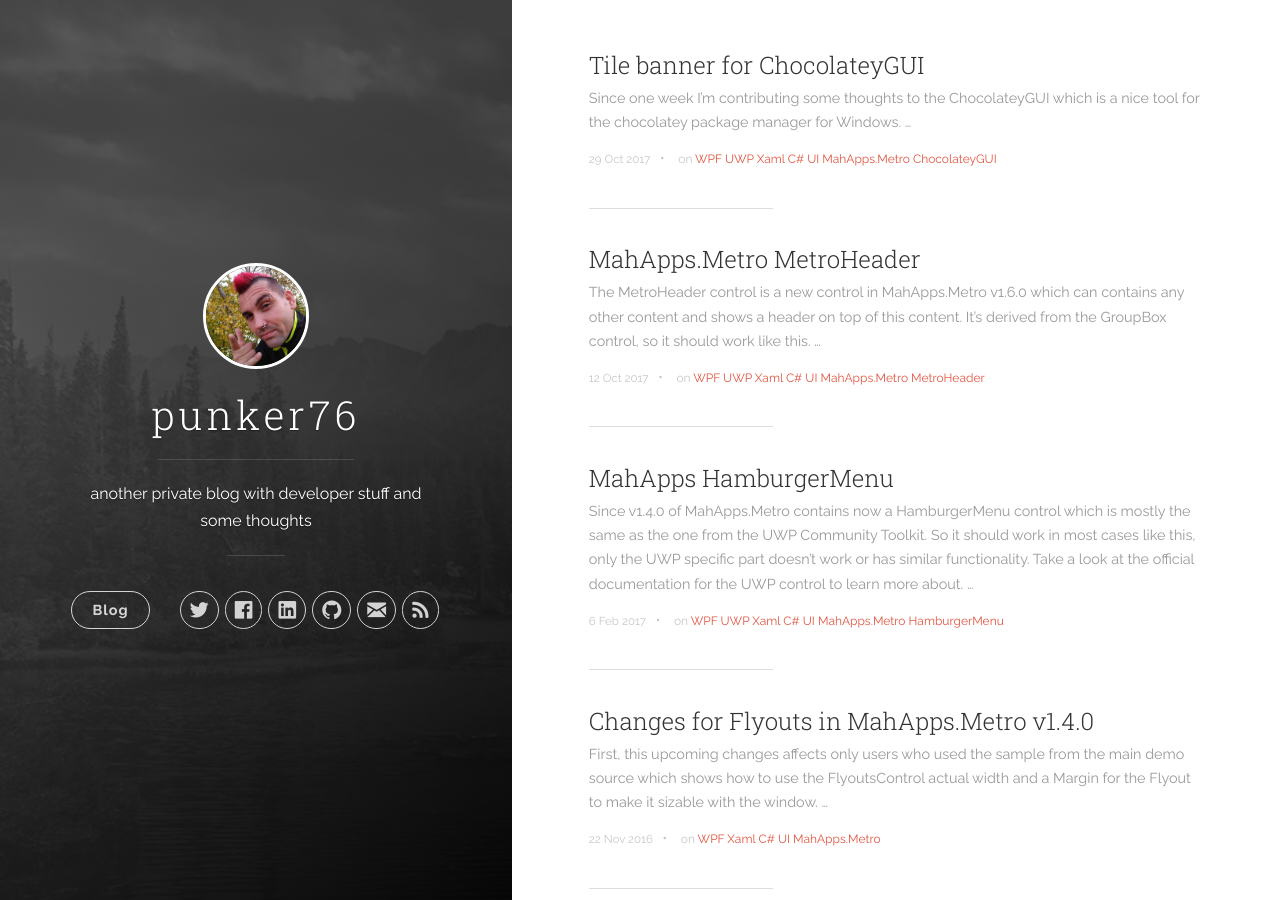
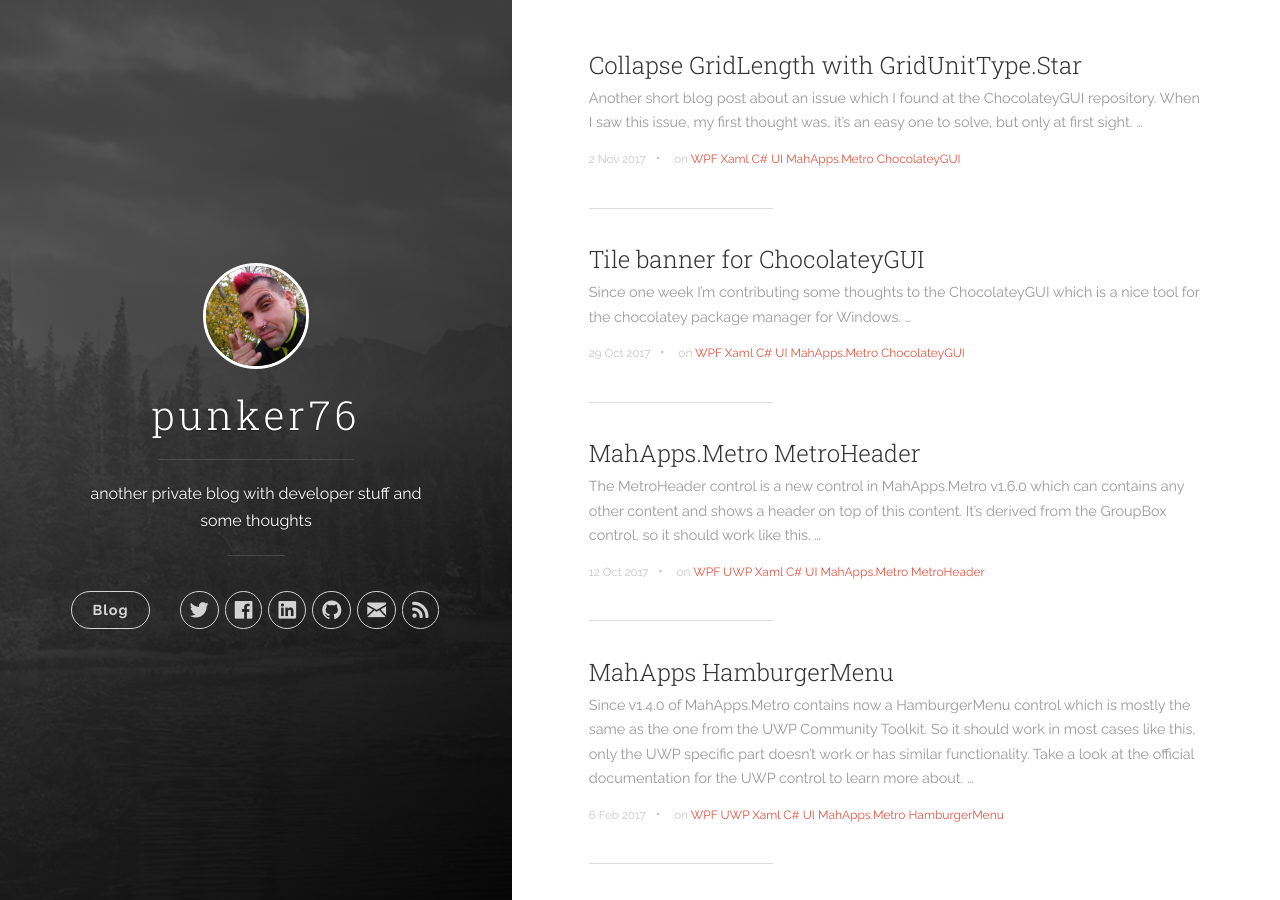
Before and after one commit to punker76/jekyll.jkarger.de, a Jekyll site: the page built from index.html, in a window 1280 px wide and 900 px high. Built offline with Jekyll 4.4.1, drawn with Linux system fonts in a browser that asks for light colours; nearby versions of some CDN libraries; the list of posts is cut into pages by our own code; some of the changed text lies outside the part shown.

Commit message:
"Collapse GridLength with GridUnitType.Star"

````diff
--- a/_posts/2017-10-29-tile-banner-for-chocolateygui.markdown
+++ b/_posts/2017-10-29-tile-banner-for-chocolateygui.markdown
@@ -4,7 +4,7 @@
 date:       2017-10-29 15:01:46 +0100
 comments:   true
 categories: [Develop,MahApps.Metro,ChocolateyGUI]
-tags:       [WPF,UWP,Xaml,C#,UI,MahApps.Metro,ChocolateyGUI]
+tags:       [WPF,Xaml,C#,UI,MahApps.Metro,ChocolateyGUI]
 ---
 
 Since one week I'm contributing some thoughts to the [ChocolateyGUI](https://github.com/chocolatey/ChocolateyGUI) which is a nice tool for the [chocolatey](https://chocolatey.org/) package manager for Windows.
--- /dev/null
+++ b/_posts/2017-11-02-collapse-gridlength-with-gridunittype-star.markdown
@@ -0,0 +1,171 @@
+---
+layout:     post
+title:      "Collapse GridLength with GridUnitType.Star"
+date:       2017-11-02 22:20:08 +0100
+comments:   true
+categories: [Develop,MahApps.Metro,ChocolateyGUI]
+tags:       [WPF,Xaml,C#,UI,MahApps.Metro,ChocolateyGUI]
+---
+
+Another short blog post about an [issue](https://github.com/chocolatey/ChocolateyGUI/issues/501) which I found at the [ChocolateyGUI](https://github.com/chocolatey/ChocolateyGUI) repository. When I saw this issue, my first thought was, it's an easy one to solve, but only at first sight.
+
+The `GridLength` for `ColumnDefinition` or `RowDefinition` can be `GridUnitType.Star`, which means it expands to the available space on the parent container or `GridUnitType.Auto`, which calculates the desired space of the inner child controls.
+
+Here is a simple sample which demonstrates the usage of `GridUnitType.Star` and `GridUnitType.Auto`
+
+<div align="center">
+    <img src="{{ site.url }}/images/gridlength01.png">
+</div>
+
+```xml
+<Grid>
+    <Grid.RowDefinitions>
+        <RowDefinition Height="Auto" />
+
+        <RowDefinition Height="*" />
+        <RowDefinition Height="Auto" />
+    </Grid.RowDefinitions>
+
+    <TextBlock Grid.Row="0" Text="Rows" />
+
+    <Grid Grid.Row="1" Background="LightGray">
+        <TextBlock Padding="5" Text="First Row" />
+    </Grid>
+    <Grid Grid.Row="2" Background="GhostWhite">
+        <TextBlock Padding="5" Text="Second Row" />
+    </Grid>
+</Grid>
+```
+
+If the control on the row with `GridUnitType.Auto` will be collapsed then the complete row is gone.
+
+<div align="center">
+    <img src="{{ site.url }}/images/gridlength02.png">
+</div>
+
+```xml
+<Grid>
+    <Grid.RowDefinitions>
+        <RowDefinition Height="Auto" />
+
+        <RowDefinition Height="*" />
+        <RowDefinition Height="Auto" />
+    </Grid.RowDefinitions>
+
+    <TextBlock Grid.Row="0" Text="Rows" />
+
+    <Grid Grid.Row="1" Background="LightGray">
+        <TextBlock Padding="5" Text="First Row" />
+    </Grid>
+    <Grid Grid.Row="2" Background="GhostWhite" Visibility="Collapsed">
+        <TextBlock Padding="5" Text="Second Row" />
+    </Grid>
+</Grid>
+```
+
+But what, if it's necessary to use `GridUnitType.Star` for rows and columns and want to collapse it? Uups, they are **not** collapsed, they still shown with the given value and space.
+
+<div align="center">
+    <img src="{{ site.url }}/images/gridlength03.png">
+</div>
+
+```xml
+<Grid>
+    <Grid.RowDefinitions>
+        <RowDefinition Height="Auto" />
+
+        <RowDefinition Height="5*" />
+        <RowDefinition Height="3*" />
+    </Grid.RowDefinitions>
+
+    <TextBlock Grid.Row="0" Text="Rows" />
+
+    <Grid Grid.Row="1" Background="LightGray">
+        <TextBlock Padding="5" Text="First Row" />
+    </Grid>
+    <Grid Grid.Row="2" Background="GhostWhite" Visibility="Collapsed">
+        <TextBlock Padding="5" Text="Second Row" />
+    </Grid>
+</Grid>
+```
+
+To solve this, we can use a value converter which gives us the right result for the `GridLength`. The input in this case are the package release notes which can be empty. We need then `Auto` if it's empty and `3*` if not.
+
+The value converter is quite simple.
+
+```csharp
+public class NullToValue : IValueConverter
+{
+    /// <summary>
+    /// This result will be used if the input value is null or a white space string.
+    /// </summary>
+    public object TrueResult { get; set; }
+
+    /// <summary>
+    /// This result will be used if the input value is not null and no a white space string.
+    /// </summary>
+    public object FalseResult { get; set; }
+
+    public object Convert(object value, Type targetType, object parameter, CultureInfo culture)
+    {
+        if (value == null || (value is string && string.IsNullOrWhiteSpace((string)value)))
+        {
+            return TrueResult;
+        }
+
+        return FalseResult;
+    }
+
+    public object ConvertBack(object value, Type targetType, object parameter, CultureInfo culture)
+    {
+        throw new NotImplementedException();
+    }
+}
+```
+
+You need now 2 variations to solve our problem, one converter for the row height and one for the inner control visibility.
+
+```xml
+<Grid>
+    <Grid.Resources>
+        <local:NullToValue x:Key="NullToValue"
+                            FalseResult="3*"
+                            TrueResult="Auto" />
+        <local:NullToValue x:Key="NullToVisibility"
+                            FalseResult="Visible"
+                            TrueResult="Collapsed" />
+    </Grid.Resources>
+    <Grid.RowDefinitions>
+        <RowDefinition Height="Auto" />
+        <RowDefinition Height="Auto" />
+
+        <RowDefinition Height="5*" />
+        <RowDefinition Height="{Binding ElementName=TextInputEvent, Path=Text, Converter={StaticResource NullToValue}}" />
+    </Grid.RowDefinitions>
+
+    <TextBlock Grid.Row="0" Text="Rows" />
+
+    <TextBox x:Name="TextInputEvent"
+                Grid.Row="1"
+                Margin="0 2"
+                Text="Text" />
+
+    <Grid Grid.Row="2" Background="LightGray">
+        <TextBlock Padding="5" Text="First Row" />
+    </Grid>
+    <Grid Grid.Row="3"
+            Background="GhostWhite"
+            Visibility="{Binding ElementName=TextInputEvent, Path=Text, Converter={StaticResource NullToVisibility}}">
+        <TextBlock Padding="5" Text="Second Row" />
+    </Grid>
+</Grid>
+```
+
+<div align="center">
+    <img src="{{ site.url }}/images/gridlength04.png">
+    <br />
+    <br />
+    <img src="{{ site.url }}/images/gridlength05.png">
+</div>
+
+Happy coding!
````
Also changed, not shown: images/gridlength01.png (added), images/gridlength02.png (added), images/gridlength03.png (added), images/gridlength04.png (added), images/gridlength05.png (added).
